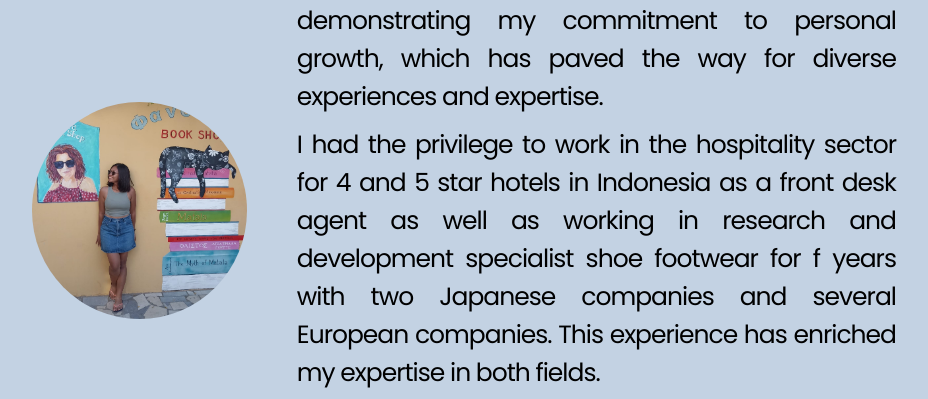
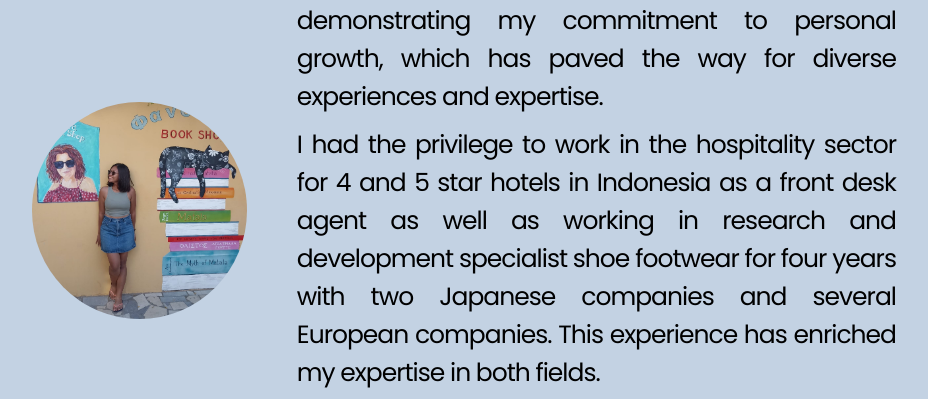
Before and after one commit to Aryanipuspitasari/aryanipuspitasari.github.io, a plain HTML site: page index.html in a window 1280 px wide. Shown: the part 1325-1724 px from the top of the page, without its empty margins (166-1094 px from the left). Drawn offline with Linux system fonts and the light colour scheme; a web font is replaced by a local one.

Commit message:
edit paragraph

```diff
--- a/index.html
+++ b/index.html
@@ -188,7 +188,7 @@
             <p>
               I had the privilege to work in the hospitality sector for 4 and 5
               star hotels in Indonesia as a front desk agent as well as working
-              in research and development specialist shoe footwear for f
+              in research and development specialist shoe footwear for four
               years with two Japanese companies and several European companies.
               This experience has enriched my expertise in both fields.
             </p>
```
